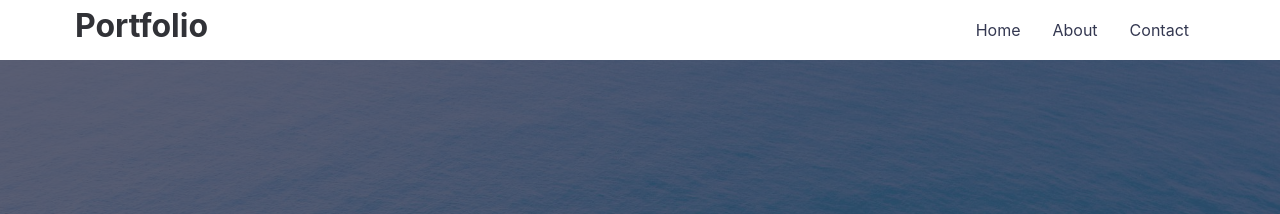
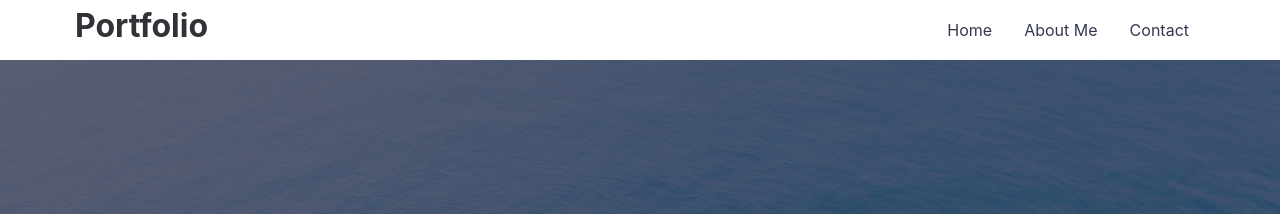
Before and after one commit to k2y1231/k2y1231.github.io, a Jekyll site: the page built from index.md, in a window 1280 px wide. Shown: the top 214 px of the page. Built offline with Jekyll 4.4.1, drawn with Linux system fonts in a browser that asks for light colours.

Commit message:
mainPage About -> About Me

```diff
--- a/_includes/header.html
+++ b/_includes/header.html
@@ -10,7 +10,7 @@
       <nav class="header__links">
         <div class="container header__links-wrapper">
           <a class="header__link" href="{{ '/' | relative_url }}" itemprop="url"><span itemprop="name">Home</span></a>
-          <a class="header__link" href="{{ '/about' | relative_url }}" itemprop="url"><span itemprop="name">About</span></a>
+          <a class="header__link" href="{{ '/about' | relative_url }}" itemprop="url"><span itemprop="name">About Me</span></a>
           <a class="header__link" href="{{ '/contact' | relative_url }}" itemprop="url">
             <span itemprop="name">Contact</span>
           </a>
```
